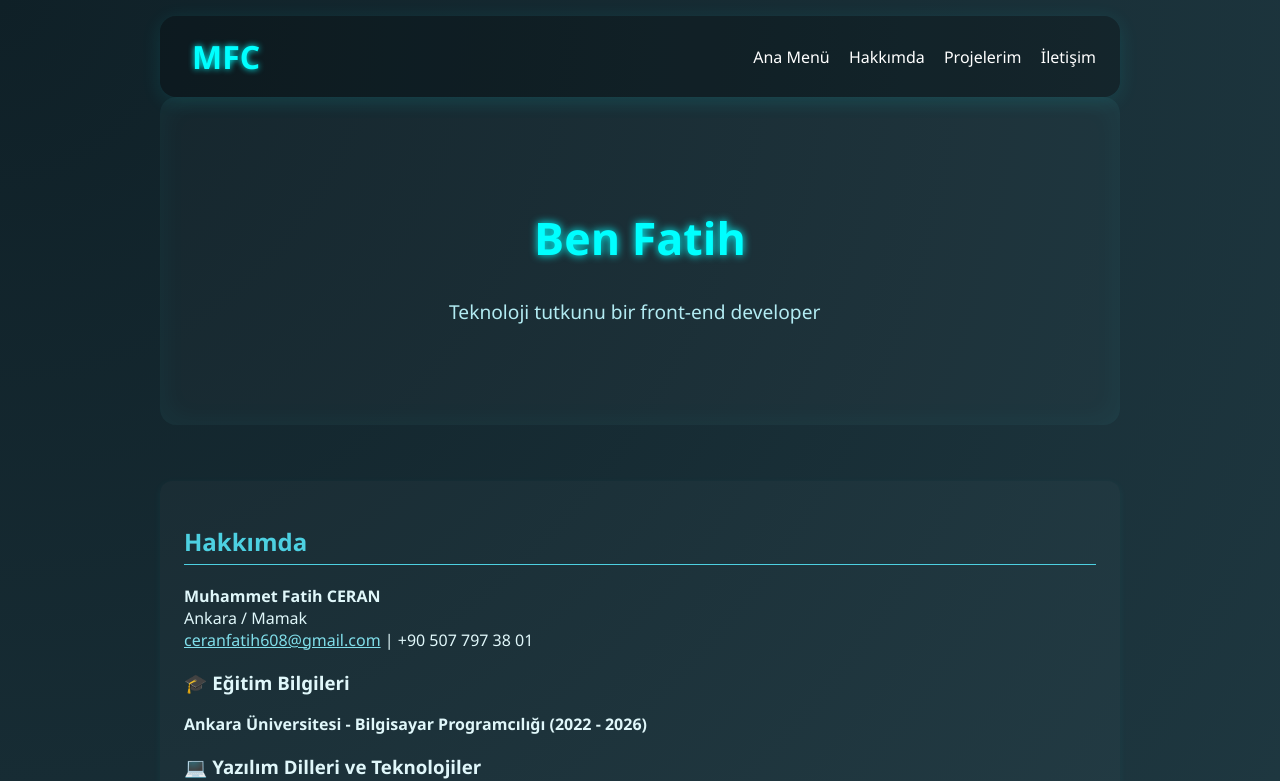
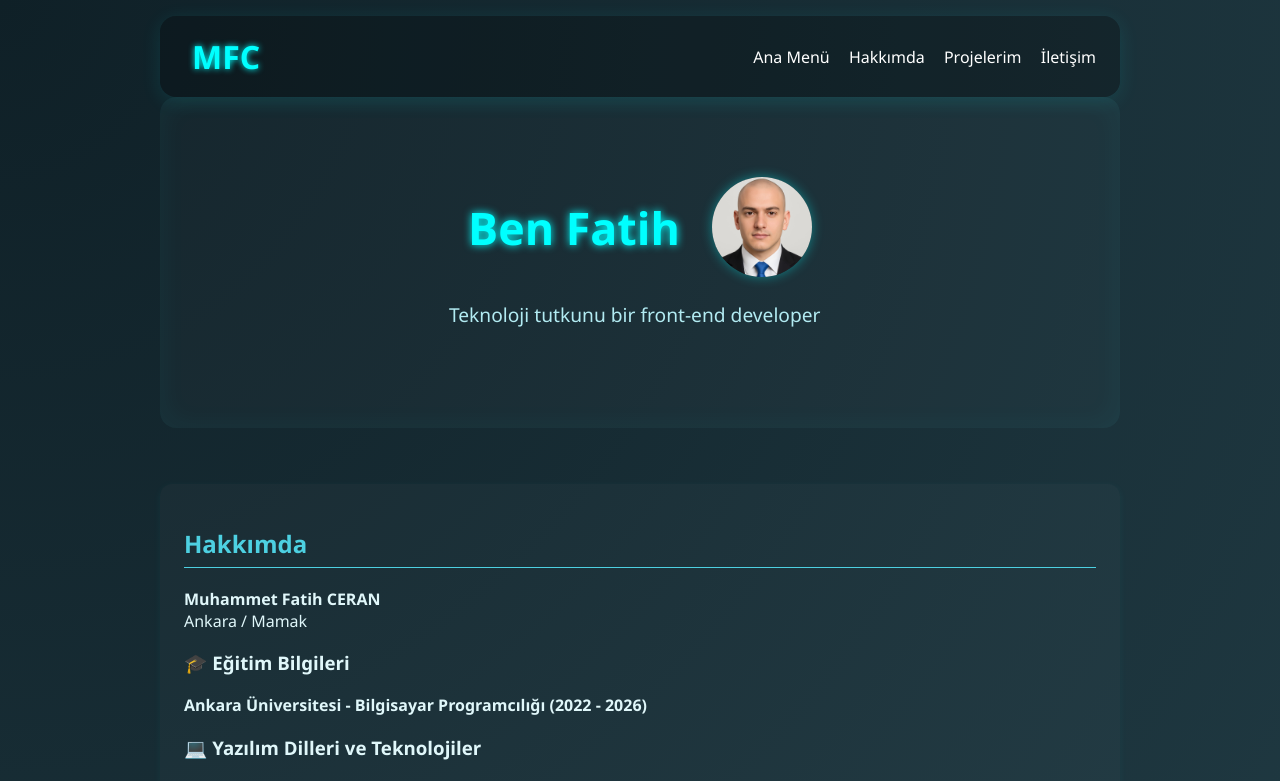
Before and after one commit to Erroberer/portfolio-site, a React (Vite) app: page / in a window 1280 px wide. Shown: the top 781 px of the page. Built offline with nearby package versions, Linux system fonts and the light colour scheme.

Commit message:
Profil fotoğrafı ve layout güncellendi

```diff
--- a/src/App.css
+++ b/src/App.css
@@ -59,6 +59,7 @@ body {
   padding-bottom: 4px;
   transition: color 0.3s ease;
 }
+
 .nav-links a::after {
   content: '';
   position: absolute;
@@ -69,10 +70,12 @@ body {
   background-color: #00e5ff;
   transition: width 0.3s ease;
 }
+
 .nav-links a:hover {
   color: #00e5ff;
   text-shadow: 0 0 6px #00e5ff;
 }
+
 .nav-links a:hover::after {
   width: 100%;
 }
@@ -83,24 +86,62 @@ body {
   background: rgba(255, 255, 255, 0.02);
   border-radius: 16px;
   box-shadow: inset 0 0 30px rgba(0, 255, 255, 0.05);
-
 }
 
+/* ------- HERO FLEX AVATAR + BAŞLIK ------- */
+.hero-flex {
+  display: flex;
+  align-items: center;
+  justify-content: center;
+  gap: 2rem;
+  flex-wrap: wrap; /* mobilde alta geçer */
+  margin-bottom: 1.5rem;
+}
 
-
-.hero h1 {
+.hero-flex h1 {
   font-size: 2.8rem;
   color: #00ffff;
   text-shadow: 0 0 8px #00ffff;
   animation: fadeInDown 1.5s ease;
+  margin: 0;
 }
 
-.hero p {
-  font-size: 1.1rem;
+.hero-avatar-side {
+  width: 100px;
+  height: 100px;
+  border-radius: 50%;
+  object-fit: cover;
+  box-shadow: 0 0 12px rgba(0, 255, 255, 0.4);
+  transition: transform 0.3s ease;
+}
+
+.hero-avatar-side:hover {
+  transform: scale(1.05);
+}
+
+.hero-desc {
+  font-size: 1.2rem;
   color: #b2ebf2;
-  margin-top: 0.5rem;
-  animation: fadeIn 2s ease;
+  margin-top: 1rem;
+  min-height: 1.5rem;
+  /* yazı değişince zıplamaması için */
 }
+
+@media (max-width: 600px) {
+  .hero-flex {
+    flex-direction: column;
+    gap: 1rem;
+  }
+  .hero-avatar-side {
+    width: 80px;
+    height: 80px;
+  }
+  .hero-flex h1 {
+    font-size: 2rem;
+  }
+}
+
+/* ---------------------------------------- */
 
 @keyframes fadeInDown {
   0% {
@@ -173,17 +214,8 @@ a:hover {
   text-align: center;
   margin-top: 4rem;
   padding: 2rem 0;
-
   font-size: 0.9rem;
   color: #b0bec5;
-}
-
-.hero p {
-  font-size: 1.2rem;
-  color: #b2ebf2;
-  margin-top: 0.5rem;
-  min-height: 1.5rem;
-  /* yazı değişince zıplamaması için */
 }
 
 .animated-line {
@@ -198,6 +230,5 @@ a:hover {
 .animated-line span {
   display: inline-block;
   min-width: 170px;
-  /* en uzun kelimenin genişliği kadar */
   text-align: left;
 }
--- a/src/App.jsx
+++ b/src/App.jsx
@@ -1,6 +1,7 @@
 import React from 'react';
 import './App.css';
 import { TypeAnimation } from 'react-type-animation';
+
 const App = () => {
   return (
     <div className="app-container">
@@ -16,35 +17,45 @@ const App = () => {
         </nav>
       </header>
 
-      <main className="hero" id="anamenu">
+      <main>
+        <div className="hero">
+          <div className="hero-flex">
             <h1>Ben Fatih</h1>
-        <p className="animated-line">
-          Teknoloji tutkunu bir{' '}
+            <img
+              src="/ppimage.jpg"
+              alt="Fatih Ceran Profil Fotoğrafı"
+              className="hero-avatar-side"
+            />
+          </div>
+          <p className="hero-desc">
+            Teknoloji tutkunu bir&nbsp;
             <TypeAnimation
               sequence={[
-              'backend developer',
+                "backend developer",
                 2000,
-              'front-end developer',
+                "front-end developer",
                 2000,
-              'problem çözücü',
+                "problem çözücü",
                 2000
               ]}
+              speed={50}
               wrapper="span"
-            speed={50}
               repeat={Infinity}
             />
           </p>
-
-
-      </main>
+        </div>
 
         <section id="hakkimda">
           <h2>Hakkımda</h2>
-        <p><strong>Muhammet Fatih CERAN</strong><br />Ankara / Mamak<br />
-          <a href="mailto:ceranfatih608@gmail.com">ceranfatih608@gmail.com</a> | +90 507 797 38 01</p>
+          <p>
+            <strong>Muhammet Fatih CERAN</strong><br />
+            Ankara / Mamak<br />
+          </p>
 
           <h3>🎓 Eğitim Bilgileri</h3>
-        <p><strong>Ankara Üniversitesi - Bilgisayar Programcılığı (2022 - 2026)</strong></p>
+          <p>
+            <strong>Ankara Üniversitesi - Bilgisayar Programcılığı (2022 - 2026)</strong>
+          </p>
 
           <h3>💻 Yazılım Dilleri ve Teknolojiler</h3>
           <ul>
@@ -59,12 +70,16 @@ const App = () => {
           </ul>
 
           <h3>🌍 Yabancı Dil</h3>
-        <p><strong>İngilizce:</strong><br />
+          <p>
+            <strong>İngilizce:</strong><br />
             - Sözel: Akıcı ve anlaşılabilir seviyede<br />
-          - Yazılı: Teknik makale ve doküman okuyabilecek seviyede</p>
+            - Yazılı: Teknik makale ve doküman okuyabilecek seviyede
+          </p>
 
           <h3>🔄 Kariyer Hedefi</h3>
-        <p>Yeni teknolojilere ve öğrenmeye açık bir yazılımcı olarak farklı alanlarda çalışma ve tecrübe edinme isteğindeyim. Frontend, backend ya da yazılım test gibi alanlarda gelişim sağlamak amacıyla staj veya proje bazlı işlerde yer almak istiyorum.</p>
+          <p>
+            Yeni teknolojilere ve öğrenmeye açık bir yazılımcı olarak farklı alanlarda çalışma ve tecrübe edinme isteğindeyim. Frontend, backend ya da yazılım test gibi alanlarda gelişim sağlamak amacıyla staj veya proje bazlı işlerde yer almak istiyorum.
+          </p>
         </section>
 
         <section id="projeler">
@@ -78,9 +93,9 @@ const App = () => {
         <section id="iletisim">
           <h2>İletişim</h2>
           <p>Email: <a href="mailto:ceranfatih608@gmail.com">ceranfatih608@gmail.com</a></p>
-
           <p>LinkedIn: <a href="https://www.linkedin.com/in/fatih-ceran-04890831b/">fatih-ceran</a></p>
         </section>
+      </main>
 
       <footer className="footer">
         <p>&copy; 2025 Muhammet Fatih CERAN. Tüm hakları saklıdır.</p>
```
Also changed, not shown: public/ppimage.jpg (added). Lines whose indentation alone changed are shown as unchanged.
